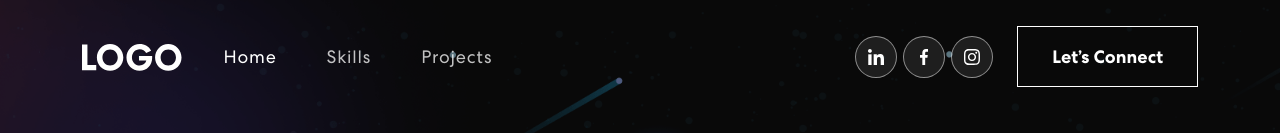
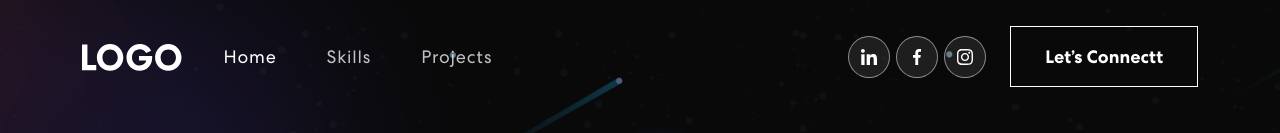
Before and after one commit to faizalkhan87/Portfolio, a React (Create React App) app: page / in a window 1280 px wide. Shown: the top 133 px of the page. Built offline with nearby package versions, Linux system fonts and the light colour scheme; no server answers.

Commit message:
changes test

```diff
--- a/src/Navbar.js
+++ b/src/Navbar.js
@@ -32,7 +32,6 @@ function NavBar() {
     <Router>
       <Navbar expand="lg" className={scrolled ? "scrolled" : ""}>
         <WelcomeModal />
-
         <Container>
           <Navbar.Brand href="#home">
             <img src={logo} alt="logo" />
@@ -78,7 +77,7 @@ function NavBar() {
               </div>
               <HashLink to="#connect">
                 <button className="vvd">
-                  <span>Let’s Connect</span>
+                  <span>Let’s Connectt</span>
                 </button>
               </HashLink>
             </span>
```
